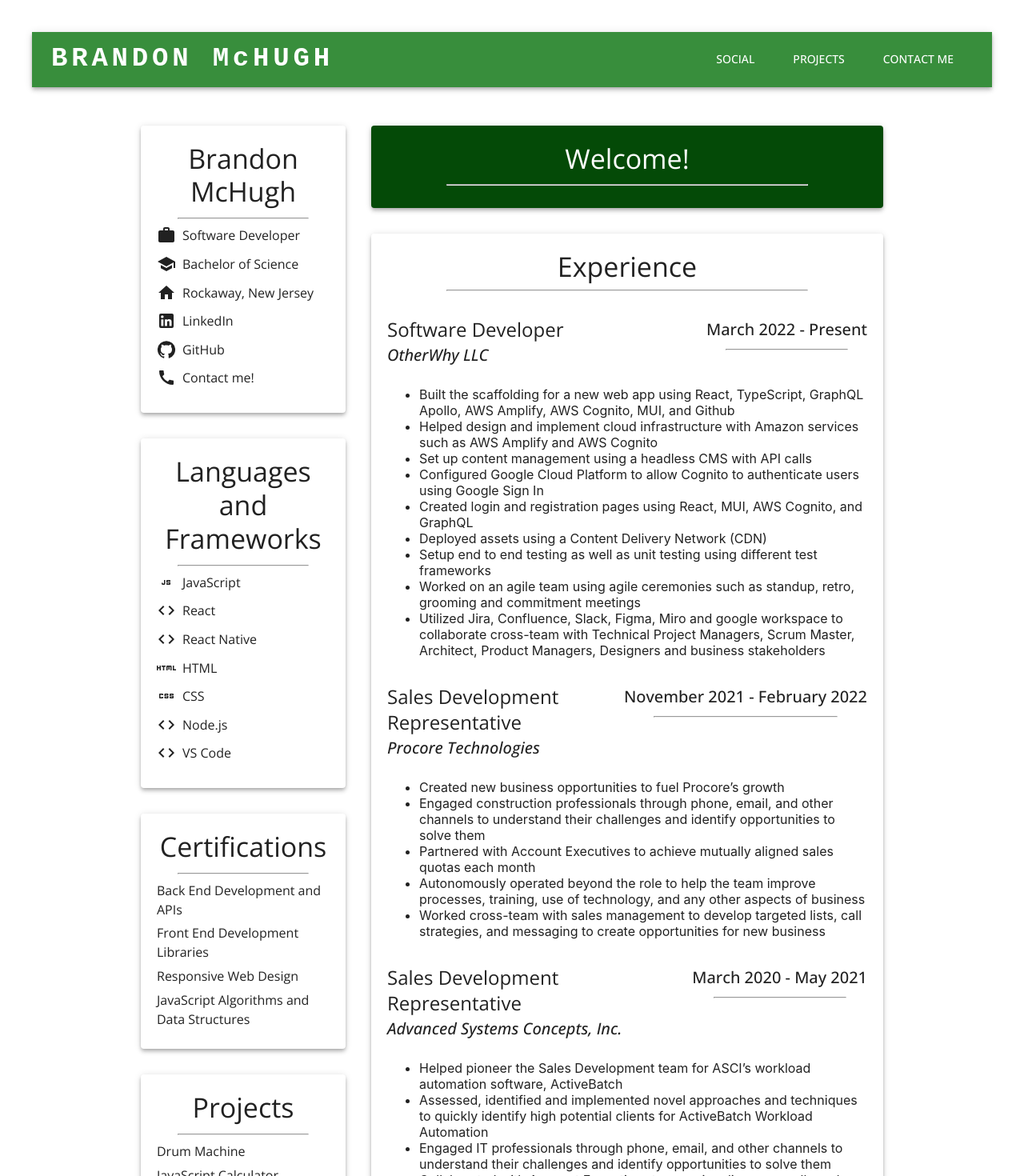
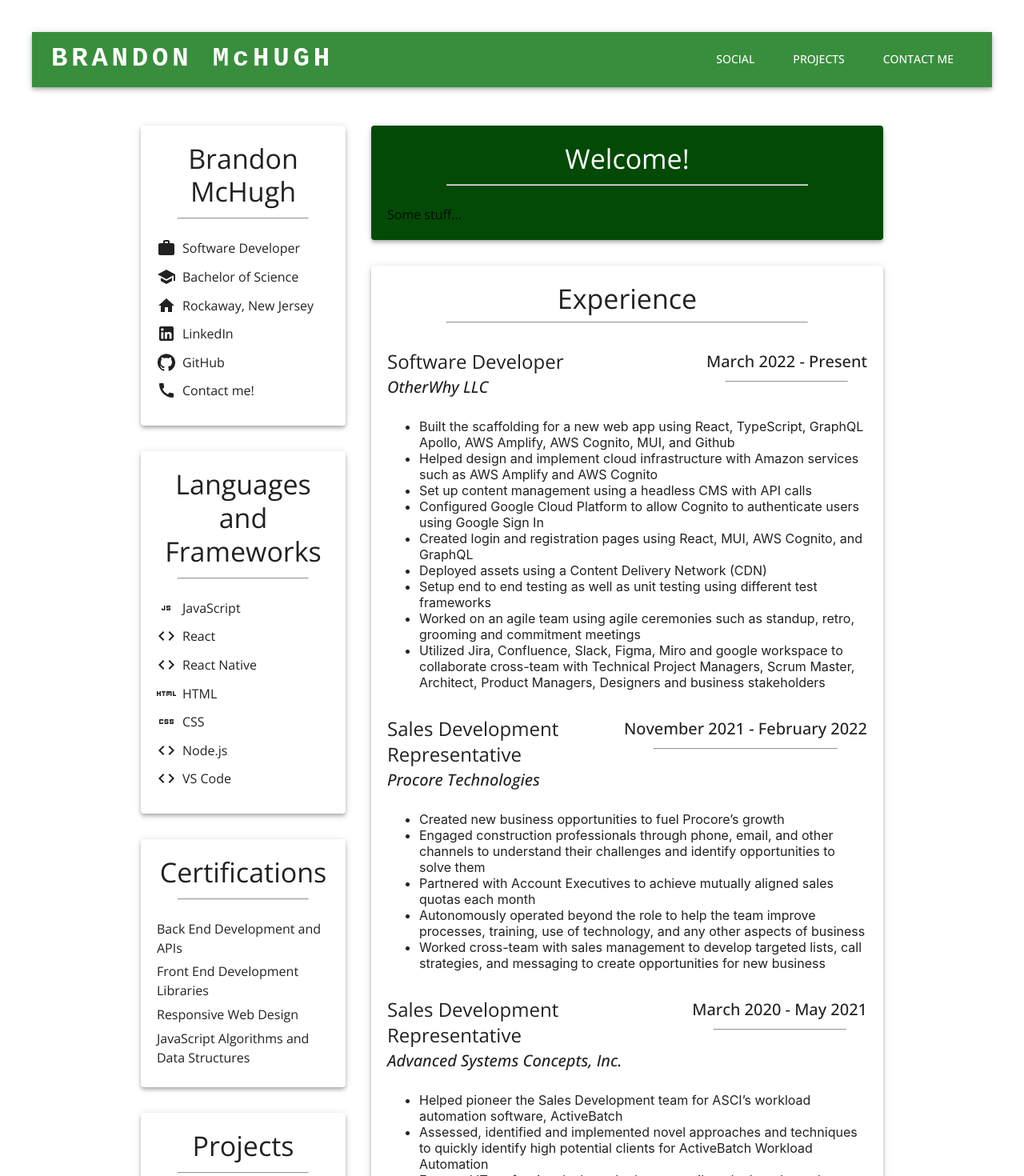
Before and after one commit to brandmch/website_v2, a React (Create React App) app: page / in a window 1280 px wide. Shown: the top 1470 px of the page at 80% size. Built offline with nearby package versions, Linux system fonts and the light colour scheme.

Commit message:
margins under hrs

```diff
--- a/src/routes/landing.js
+++ b/src/routes/landing.js
@@ -30,7 +30,12 @@ const Landing = () => {
                   Brandon McHugh
                 </Typography>
                 <hr />
-                <Typography gutterBottom display="flex" alignItems="start">
+                <Typography
+                  gutterBottom
+                  display="flex"
+                  alignItems="start"
+                  marginTop={3}
+                >
                   <Box marginRight={1}>
                     <WorkIcon />
                   </Box>
@@ -78,7 +83,12 @@ const Landing = () => {
                   Languages and Frameworks
                 </Typography>
                 <hr />
-                <Typography gutterBottom display="flex" alignItems="start">
+                <Typography
+                  gutterBottom
+                  display="flex"
+                  alignItems="start"
+                  marginTop={3}
+                >
                   <Box marginRight={1}>
                     <JavascriptIcon fontSize="medium" />
                   </Box>
@@ -132,7 +142,7 @@ const Landing = () => {
                   Certifications
                 </Typography>
                 <hr />
-                <Typography gutterBottom>
+                <Typography gutterBottom marginTop={3}>
                   Back End Development and APIs
                 </Typography>
                 <Typography gutterBottom>
@@ -154,7 +164,9 @@ const Landing = () => {
                   Projects
                 </Typography>
                 <hr />
-                <Typography gutterBottom>Drum Machine</Typography>
+                <Typography gutterBottom marginTop={3}>
+                  Drum Machine
+                </Typography>
                 <Typography gutterBottom>JavaScript Calculator</Typography>
                 <Typography gutterBottom>Mardown Previewer</Typography>
                 <Typography gutterBottom>Random Quote Machine</Typography>
@@ -181,6 +193,7 @@ const Landing = () => {
                   Welcome!
                 </Typography>
                 <hr />
+                <Typography marginTop={3}>Some stuff...</Typography>
               </Box>
             </Paper>
           </Box>
```
